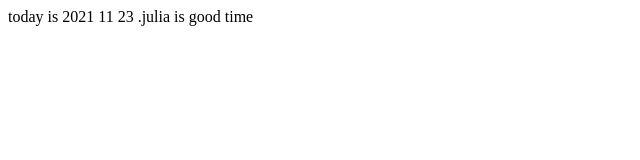
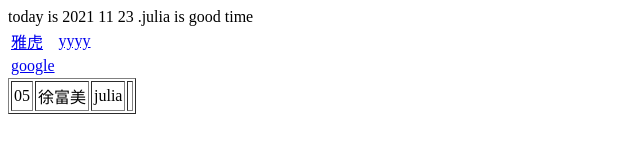
Before and after one commit to juliamayy/juliamayy.github.io, a plain HTML site: page index.html in a window 1280 px wide. Shown: the whole page, without its empty margins (0-640 px from the left). Drawn offline with Linux system fonts and the light colour scheme.

Commit message:
Add files via upload

```diff
--- a/index.html
+++ b/index.html
@@ -1,3 +1,22 @@
-
+<table>
 today is 2021 11 23 .julia
 is good time
+
+
+
+<tr><td><a href=http://www.yahoo.com> 雅虎 </a> <td>  <a href=xxxx> yyyy</a>
+
+
+<tr><td><a href=http://www.google.com>google  </a>
+
+
+</table>
+
+
+<table cellpadding="2" border="1">
+
+
+<tr><td> 05 <td>徐富美  <td>julia <td><a href=http://juliamayy.
+
+
+</table>
```
